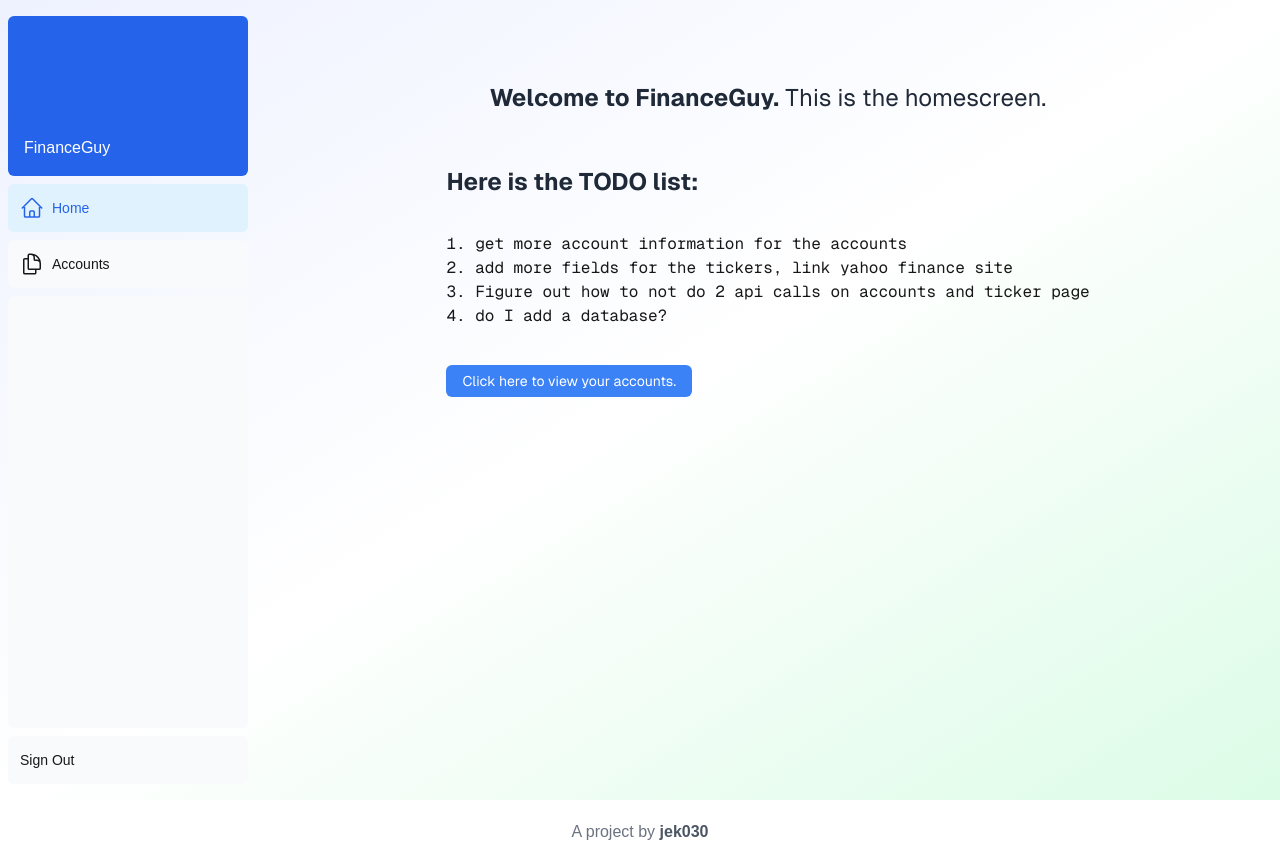
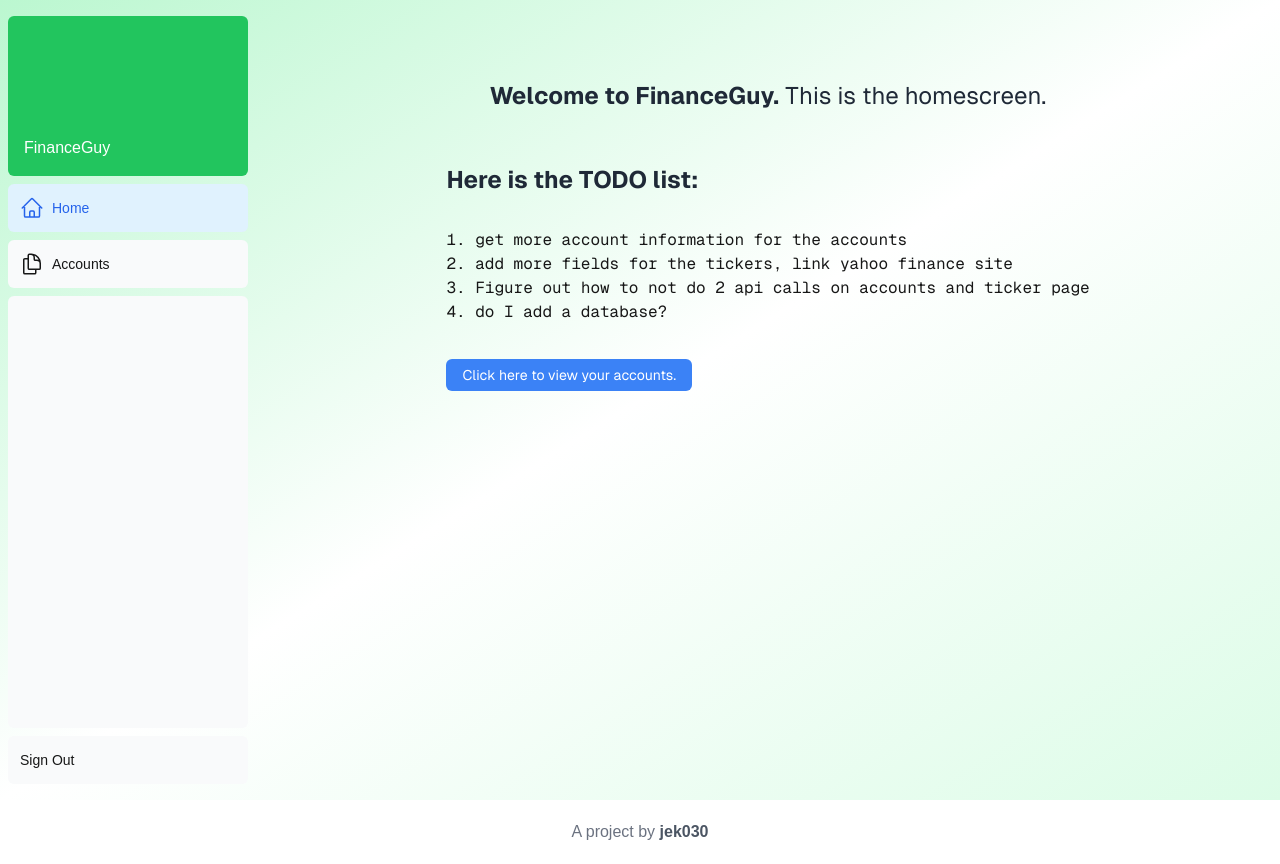
Before and after one commit to jek030/schwabApiNextJs, a Next.js app: page / in a window 1280 px wide. Built offline with nearby package versions, Linux system fonts and the light colour scheme.

Commit message:
cosmetic css changes

```diff
--- a/app/accounts/[account]/page.tsx
+++ b/app/accounts/[account]/page.tsx
@@ -23,11 +23,11 @@ let positions: any[] = [];
     console.log("In [account].page: Account Number: " + accountNumber);
 
   return (
-    <main>
+    <div>
       <Link className="mt-4 rounded-md bg-green-500 px-4 py-2 text-sm text-black transition-colors hover:bg-blue-400"
             href={{pathname:  `/accounts/positions/${accountNumber}`}}>
               {'Account Number'}
       </Link>
-    </main>
+    </div>
   );
 }
--- a/app/accounts/[account]/positions/page.tsx
+++ b/app/accounts/[account]/positions/page.tsx
@@ -36,7 +36,7 @@ export default async function Page({params} : {params: {account: string}}) {
 
     return (
 
-      <div className="grid grid-rows-[20px_1fr_20px]  justify-items-left  min-h-screen p-8 pb-20 gap-16 sm:p-20 font-[family-name:var(--font-geist-sans)]">
+      <div className="grid grid-rows-[20px_1fr_20px]  justify-items-left  p-8 pb-20 gap-16 sm:p-20 font-[family-name:var(--font-geist-sans)]">
         <header className="flex flex-col gap-8 row-start-1  sm:items-start">
           <p className={` text-xl text-gray-800 md:text-2xl md:leading-normal`}>
              <strong>Welcome to FinanceGuy.</strong> This is the positions page.
--- a/app/accounts/page.tsx
+++ b/app/accounts/page.tsx
@@ -23,12 +23,10 @@ export  default async function Page() {
 
   return (
 
-    <div className="grid grid-rows-[20px_1fr_20px]  justify-items-left min-h-screen p-8 pb-20 gap-16 sm:p-20 font-[family-name:var(--font-geist-sans)]">
-      <header className="flex flex-col gap-8 row-start-1  sm:items-start">
-        <p className={` text-xl text-gray-800 md:text-2xl md:leading-normal`}>
-
+    <div className="grid grid-rows-[20px_1fr_20px]  justify-items-left p-8 pb-20 gap-16 sm:p-20 font-[family-name:var(--font-geist-sans)]">
+      <header className="flex flex-col gap-8 sm:items-start">
+      <p className={` text-xl text-gray-800 md:text-2xl `}>
            <strong>Welcome to FinanceGuy.</strong> This is the accounts page.
-
         </p>
         <p >
             <Link
@@ -41,7 +39,7 @@ export  default async function Page() {
       </header>
 
 
-        <div>
+        <div className="flex flex-col gap-8 items-left ">
           <table className="hidden min-w-full text-gray-900 md:table">
               <thead className="rounded-lg text-left text-sm font-normal">
                 <tr>
@@ -95,8 +93,6 @@ export  default async function Page() {
               </tbody>
             </table>
           </div>
-
-
     </div>
   );
 }
--- a/app/layout.tsx
+++ b/app/layout.tsx
@@ -27,12 +27,12 @@ export default function RootLayout({
   return (
     <html lang="en">
       <body className={`${geistSans.variable} ${geistMono.variable} antialiased`}>
-      <div className="flex h-screen flex-col md:flex-row md:overflow-hidden bg-gradient-to-br from-indigo-50 via-white to-green-100">
+      <div className="flex h-screen flex-col md:flex-row md:overflow-hidden bg-gradient-to-br from-green-200 via-white to-green-100">
         <div className="w-full flex-none md:w-64">
           <SideNav />
 
         </div>
-        <div className="flex min-h-screen w-full flex-col items-center justify-center py-32">{children}</div>
+        <main className="flex w-full flex-col">{children}</main>
 
       </div>
       <Footer/>
--- a/app/page.tsx
+++ b/app/page.tsx
@@ -6,18 +6,15 @@ import Link from 'next/link';
 export default function Home() {
 
   return (
-
     <div className="grid grid-rows-[20px_1fr_20px]  justify-items-center min-h-screen p-8 pb-20 gap-16 sm:p-20 font-[family-name:var(--font-geist-sans)]">
-      <header className="flex flex-col gap-8 row-start-1  sm:items-start">
-        <p className={` text-xl text-gray-800 md:text-2xl md:leading-normal`}>
+      <header className="flex flex-col gap-8 sm:items-start">
+        <p className={` text-xl text-gray-800 md:text-2xl `}>
            <strong>Welcome to FinanceGuy.</strong> This is the homescreen.
         </p>
       </header>
 
-      <main className="flex flex-col gap-8 row-start-2 justify-items-center items-center sm:items-start">
-
-
-        <strong className={` text-xl text-gray-800 md:text-2xl md:leading-normal`}>
+      <div className="flex flex-col gap-8 justify-items-center ">
+        <strong className={` text-xl text-gray-800 md:text-2xl `}>
              Here is the TODO list:
         </strong>
           <ul className="list-inside list-decimal text-center sm:text-left font-[family-name:var(--font-geist-mono)]">
@@ -25,19 +22,15 @@ export default function Home() {
             <li>add more fields for the tickers, link yahoo finance site</li>
             <li>Figure out how to not do 2 api calls on accounts and ticker page</li>
             <li>do I add a database?</li>
-
           </ul>
-        <p className={` text-xl text-gray-800 md:text-2xl md:leading-normal`}>
+        <p className="text-xl text-gray-800 md:text-2xl">
            <Link href="/accounts"
                  className="mt-4 rounded-md bg-blue-500 px-4 py-2 text-sm text-white transition-colors hover:bg-blue-400"
            >
             Click here to view your accounts.
           </Link>
         </p>
-
-      </main>
-
-
+      </div>
     </div>
   );
 }
--- a/app/ticker/[ticker]/layout.tsx
+++ b/app/ticker/[ticker]/layout.tsx
@@ -5,8 +5,7 @@ export const experimental_ppr = true;
 export default function Layout({ children }: { children: React.ReactNode }) {
   return (
     <div className="flex h-screen flex-col md:flex-row md:overflow-hidden">
-      <div className="w-full flex-none md:w-64">
-      </div>
+
       <div className="flex-grow p-6 md:overflow-y-auto md:p-12">{children}</div>
     </div>
   );
--- a/app/ticker/[ticker]/page.tsx
+++ b/app/ticker/[ticker]/page.tsx
@@ -31,36 +31,46 @@ const formatterVol = new Intl.NumberFormat('en-US', {
 
   return (
 
-    <div className="grid grid-rows-[20px_1fr_20px]  justify-items-left  min-h-screen p-8 pb-20 gap-16 sm:p-20 font-[family-name:var(--font-geist-sans)]">
-      <header className="flex flex-col gap-8 row-start-1  sm:items-start">
-        <p className={` text-xl text-gray-800 md:text-2xl md:leading-normal`}>
-           <strong>Welcome to FinanceGuy.</strong> This is the ticker page.
+    <div className="grid grid-rows-[20px_1fr_20px]  justify-items-left p-8 pb-20 gap-16 sm:p-20 font-[family-name:var(--font-geist-sans)]">
+      <header className="flex flex-col gap-2 row-start-1  sm:items-start">
+        <p className=" text-gray-800 md:text-2xl md:leading-normal">
+           <strong >Welcome to FinanceGuy.</strong>
+        </p>
+        <p className=" text-gray-800 md:text-l ">
+           This is the ticker page.
         </p>
 
       </header>
 
-      <main className="flex flex-col gap-8 row-start-2 justify-items-center items-center sm:items-start">
-      <p className={` text-l text-gray-800  md:leading-normal`}>
+      <main className="flex flex-col gap-8 row-start-2 justify-items-center  sm:items-start">
+      <p className=" p-3 hidden h-auto w-auto grow rounded-md bg-gray-50 md:block">
+        <strong className="text-xl"> {ticker} </strong> { accounts[ticker].reference.description}  <br></br>
+        {formatter.format(accounts[ticker].quote.mark)}         {formatter.format(accounts[ticker].quote.netChange)} <br></br>
+
+      </p>
+      <Link className="rounded-md bg-purple-500 px-4 py-2 text-sm text-white transition-colors hover:bg-blue-400"
+           href={yahooURL}>{"Yahoo Finance"}
+      </Link>
+
+
+      <p className="p-3 hidden h-auto w-full grow rounded-md bg-gray-50 md:block">
         <strong>Fundamentals</strong><br></br>
-        {"Symbol: " + ticker} <br></br>
-        { accounts[ticker].reference.description}<br></br>
         {"P/E Ratio: " + formatter.format(accounts[ticker].fundamental.peRatio)}<br></br>
         {"EPS: " + formatter.format(accounts[ticker].fundamental.eps)}<br></br>
         {"Next ex-dividend date: " + new Date(accounts[ticker].fundamental.nextDivExDate).toLocaleString('en-US', {year: 'numeric', month: 'long', day: 'numeric'})}<br></br>
         {"Next dividend payment date: " + new Date(accounts[ticker].fundamental.nextDivPayDate).toLocaleString('en-US', {year: 'numeric', month: 'long', day: 'numeric'})}<br></br>
         {"Dividend yield: " + formatter.format(accounts[ticker].fundamental.divYield)}%<br></br>
         {"EPS: " + formatter.format(accounts[ticker].fundamental.eps)}<br></br>
+      </p>
 
-
-      </p>
-      <p className={` text-l text-gray-800 md:leading-normal`}>
+      <p className="p-3 hidden h-auto w-full grow rounded-md bg-gray-50 md:block">
         <strong>Statistics</strong><br></br>
         {"52 week high: " + accounts[ticker].quote["52WeekHigh"]} <br></br>
         {"52 week low: " + accounts[ticker].quote["52WeekLow"]} <br></br>
         {"10 day average volume: " + formatterVol.format(accounts[ticker].fundamental.avg10DaysVolume)} <br></br>
         {"1 year average volume: " + formatterVol.format(accounts[ticker].fundamental.avg1YearVolume)} <br></br>
       </p>
-      <p className={` text-l text-gray-800  md:leading-normal`}>
+      <p className="p-3 hidden h-auto w-full grow rounded-md bg-gray-50 md:block">
         <strong>Daily</strong><br></br>
         {"Regular market price " + formatter.format(accounts[ticker].regular.regularMarketLastPrice)} <br></br>
         {"Daily volume: " + formatterVol.format(accounts[ticker].quote.totalVolume)} <br></br>
@@ -76,8 +86,7 @@ const formatterVol = new Intl.NumberFormat('en-US', {
         {"After hours % change: " + formatter.format(accounts[ticker].quote.postMarketPercentChange)} <br></br>
       </p>
 
-          <Link className="mt-4 rounded-md bg-purple-500 px-4 py-2 text-sm text-white transition-colors hover:bg-blue-400"
-           href={yahooURL}>{"Yahoo Finance"}</Link>
+
       </main>
 
 
--- a/app/ui/sidenav.tsx
+++ b/app/ui/sidenav.tsx
@@ -5,7 +5,7 @@ export default function SideNav() {
   return (
     <div className="flex h-full flex-col px-3 py-4 md:px-2">
       <Link
-        className="mb-2 flex h-20 items-end justify-start rounded-md bg-blue-600 p-4 md:h-40"
+        className="mb-2 flex h-20 items-end justify-start rounded-md bg-green-500 p-4 md:h-40"
         href="/"
       >
         <div className="w-32 text-white md:w-40">
```
